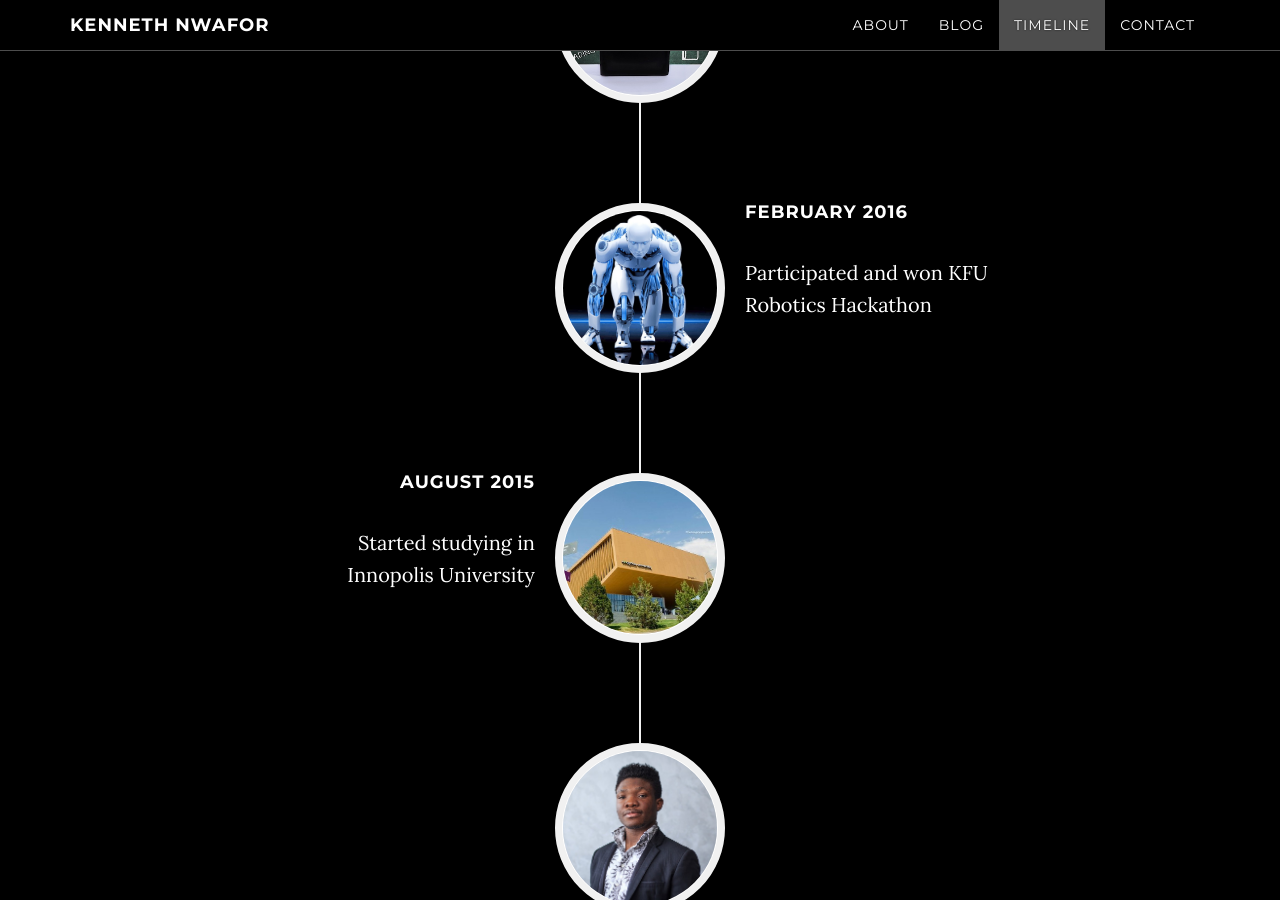
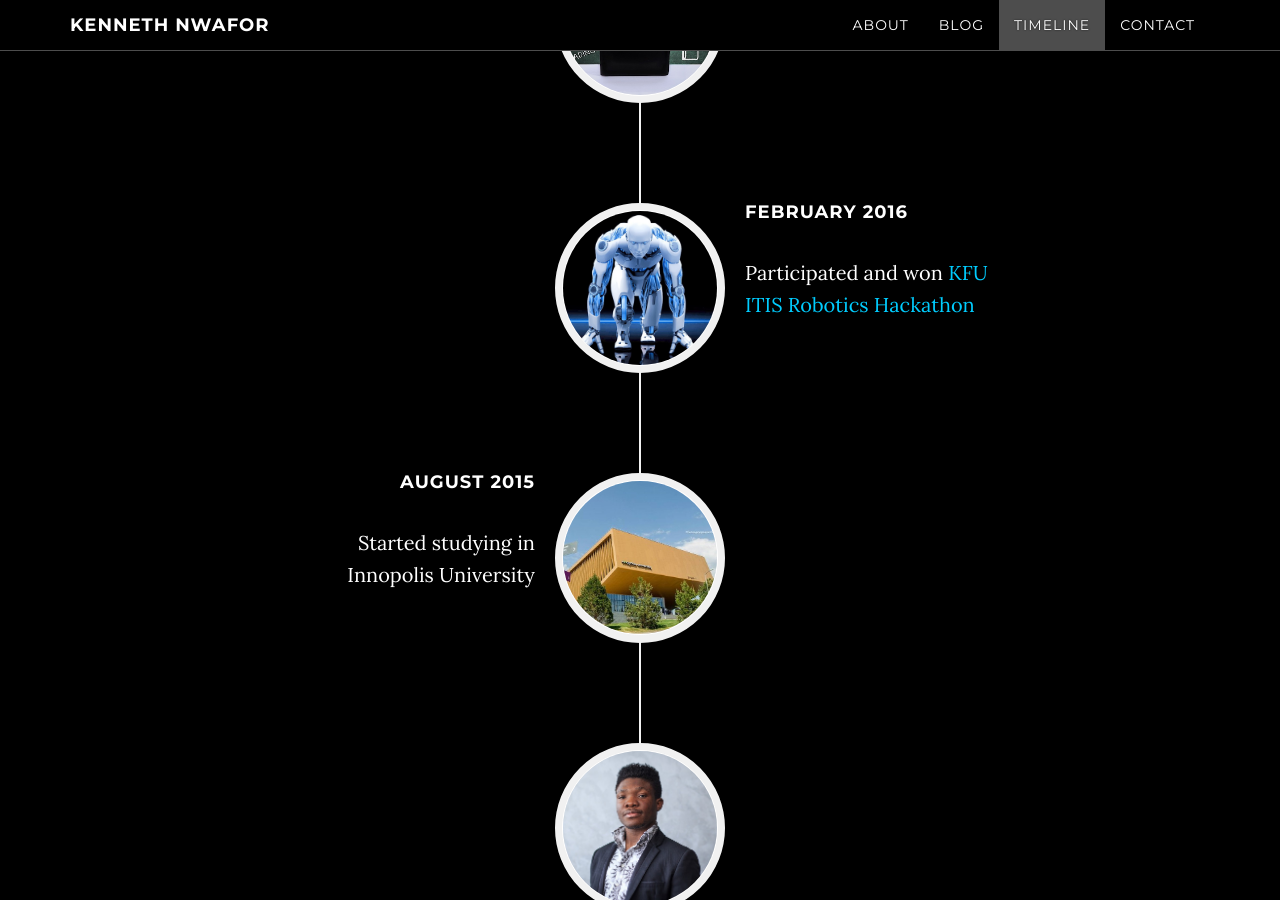
Before and after one commit to Ken4scholars/personal-site, a Jekyll site: the page built from index.html, in a window 1280 px wide and 900 px high, scrolled down 3412 px. Built offline with Jekyll 4.4.1, drawn with Linux system fonts in a browser that asks for light colours; nearby versions of some CDN libraries; comment, search, counter and statistics services are not loaded; some of the changed lines change nothing that is shown.

Commit message:
fix description

```diff
--- a/_config.yml
+++ b/_config.yml
@@ -31,8 +31,8 @@
 lang: "en"
 author: "Kenneth Nwafor"
 title: "Kenneth Nwafor"
-description: "Blog and website of John Smith, blogging mainly for tech. Opinions expressed are mine."
-keywords: "smith, jones, personal, jekyll, theme"
+description: "Blog and website of Kenneth Nwafor, Developer and Data Scientist."
+keywords: "Kenneth, Nwafor, Data Science, Machine learning, blockchain"
 #favicon: "/img/favicon.ico"
 
 ################
@@ -51,8 +51,8 @@
 shuffle: True # Shuffle the lines.
 loop: True
 loop-count: False # Set False for infinite loop, or set any number for finite loop.
-type-speed: 10
-start-delay: 200
+type-speed: 1
+start-delay: 10
 delete-delay: 5000
 lines: # You can add HTML Tags in the Text
   - text: "The best way to get a project done faster is to start sooner."
@@ -169,7 +169,7 @@
 
   - image: "/img/timeline/Robotics.jpg"
     date: "February 2016"
-    description: "Participated and won KFU Robotics Hackathon"
+    description: "Participated and won <a href='http://kpfu.ru/itis/primi-uchastie-v-hakatone-39intellektualnye-186972.html' target='_blank'>KFU ITIS Robotics Hackathon</a>"
 
   - image: "/img/timeline/inno-uni.jpg"
     date: "August 2015"
```
